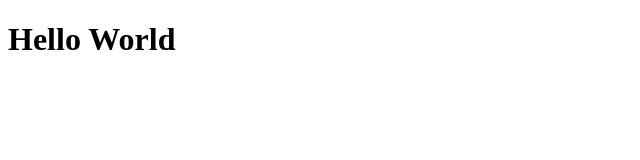
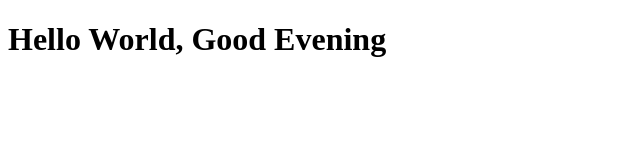
Before and after one commit to Saishankar-500apps/Demo, a plain HTML site: page index.html in a window 1280 px wide. Shown: the whole page, without its empty margins (0-640 px from the left). Drawn offline with Linux system fonts and the light colour scheme.

Commit message:
Update index.html

```diff
--- a/index.html
+++ b/index.html
@@ -4,6 +4,6 @@
 
     </head>
     <body>
-        <h1>Hello World</h1>
+        <h1>Hello World, Good Evening</h1>
     </body>
 </html>
```
